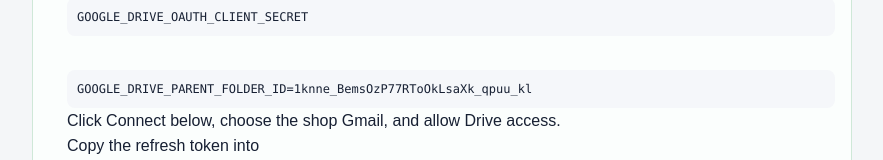
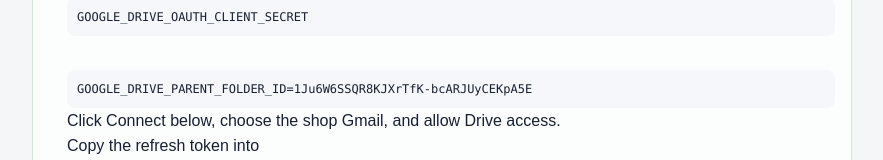
Before and after one commit to edjwilson1980/southside-dtf, a Next.js app: page /shop/connect-drive in a window 1280 px wide. Shown: the part 595-755 px from the top of the page, without its empty margins (198-1081 px from the left). Built offline with nearby package versions, Linux system fonts and the light colour scheme.

Commit message:
fix: point Drive uploads at the new Gang sheet parent folder
Use folder 1Ju6W6SSQR8KJXrTfK-bcARJUyCEKpA5E as the default parent for
customer pre-cut job uploads.

Co-authored-by: edjwilson1980 <edjwilson1980@users.noreply.github.com>

```diff
--- a/app/shop/connect-drive/page.tsx
+++ b/app/shop/connect-drive/page.tsx
@@ -4,7 +4,7 @@ import { useState } from 'react'
 import { useSearchParams } from 'next/navigation'
 import { Check, Copy, HardDrive } from 'lucide-react'
 
-const PARENT_FOLDER_ID = '1knne_BemsOzP77RToOkLsaXk_qpuu_kl'
+const PARENT_FOLDER_ID = '1Ju6W6SSQR8KJXrTfK-bcARJUyCEKpA5E'
 
 export default function ConnectDrivePage() {
   const params = useSearchParams()
```
Also changed, not shown: 1 other file (tests, documents, lock files or other folders).
